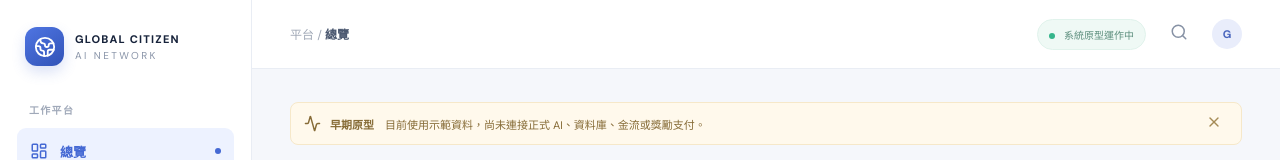
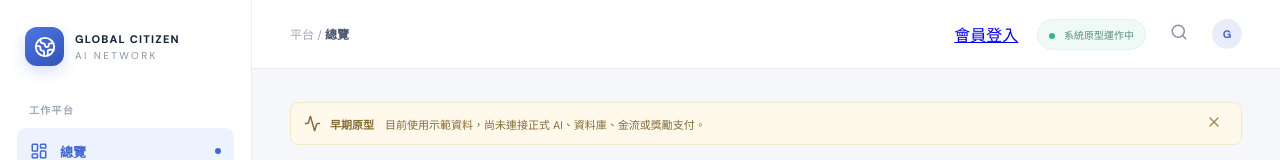
Before and after one commit to X84657465/global-citizen-ai-network, a Next.js app: page / in a window 1280 px wide. Shown: the top 160 px of the page. Built offline with nearby package versions, Linux system fonts and the light colour scheme.

Commit message:
feat(ui): add member login entry point to platform header

```diff
--- a/app/page.tsx
+++ b/app/page.tsx
@@ -1,6 +1,7 @@
 "use client";
 
 import { useMemo, useState, type ReactNode } from "react";
+import Link from "next/link";
 import {
   Activity, ArrowDownRight, ArrowUpRight, BrainCircuit, CheckCircle2,
   ChevronRight, CircleDollarSign, Clock3, Cpu, FileSearch, Globe2,
@@ -80,7 +81,7 @@ export default function Home() {
         <header className="topbar">
           <button className="menu-toggle" onClick={() => setMobileMenu(true)} aria-label="開啟選單"><Menu size={20}/></button>
           <div className="breadcrumb">平台 / <b>{title}</b></div>
-          <div className="top-actions"><span className="status-pill"><span/> 系統原型運作中</span><button className="icon-button" aria-label="搜尋"><Search size={18}/></button><div className="avatar small">G</div></div>
+          <div className="top-actions"><Link href="/login" className="login-link">會員登入</Link><span className="status-pill"><span/> 系統原型運作中</span><button className="icon-button" aria-label="搜尋"><Search size={18}/></button><div className="avatar small">G</div></div>
         </header>
 
         <div className="content">
```
